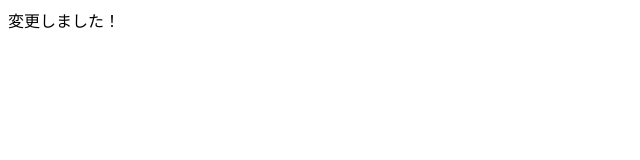
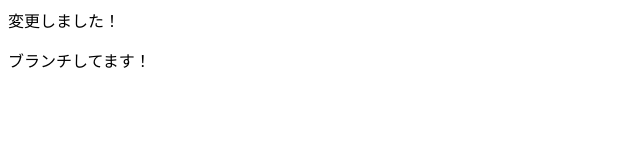
Before and after one commit to hydrangea123/new-git, a plain HTML site: page index.html in a window 1280 px wide. Shown: the whole page, without its empty margins (0-640 px from the left). Drawn offline with Linux system fonts and the light colour scheme.

Commit message:
ブランチによる成功

```diff
--- a/index.html
+++ b/index.html
@@ -1 +1,2 @@
 <P>変更しました！</P>
+<p>ブランチしてます！</p>
```
